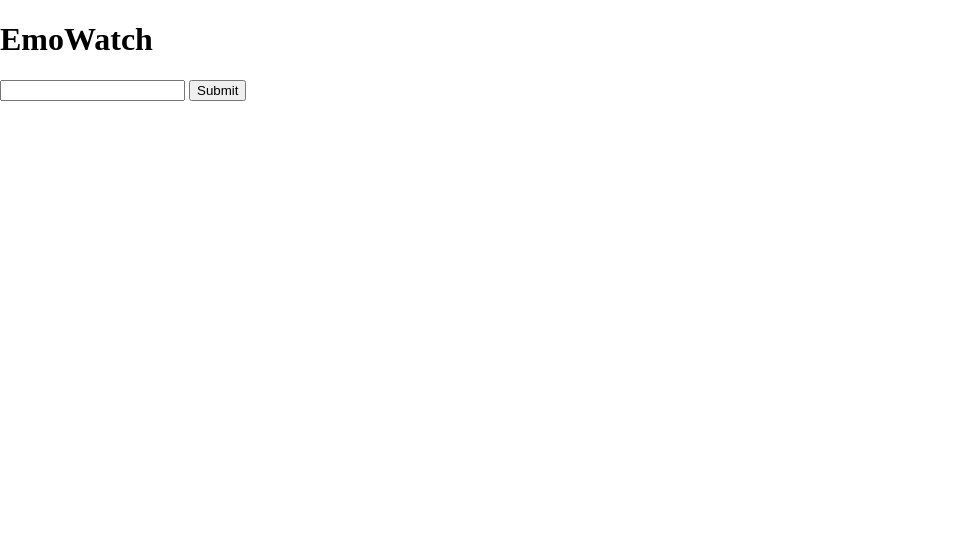
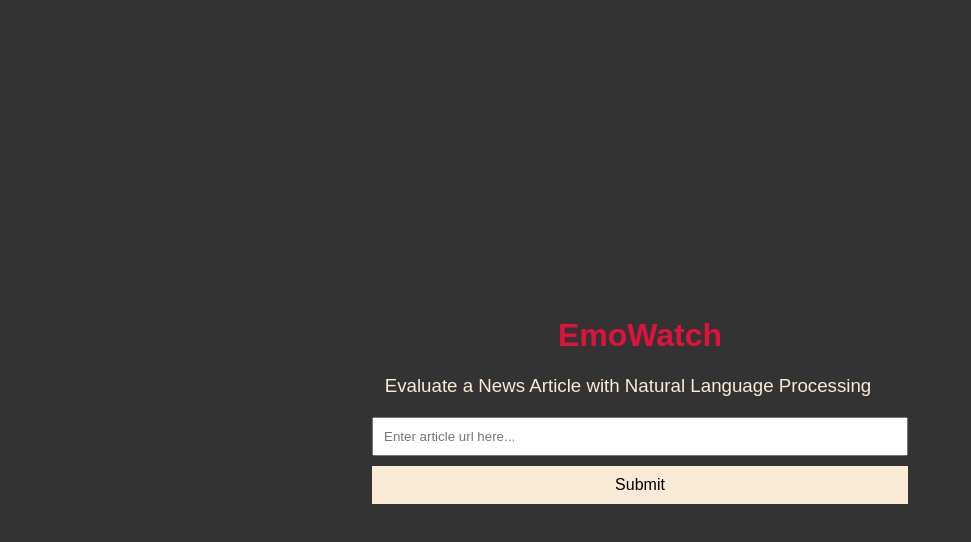
Before and after one commit to mrpeski/evaluate-news-nlp, a website built with webpack: page src/client/views/index.html in a window 1280 px wide. Shown: the whole page, without its empty margins (0-971 px from the left). Built offline with nearby package versions, Linux system fonts and the light colour scheme.

Commit message:
Style: App presentation update

```diff
--- a/src/client/styles/base.scss
+++ b/src/client/styles/base.scss
@@ -1,3 +1,14 @@
 html, body{
-  margin: 0
+  margin: 0;
+  height: 100%;
+  font-family: sans-serif;
+  color: antiquewhite;
 }
+
+body {
+  display: grid;
+  row-gap: 60px;
+  justify-content: center;
+  align-items: center;
+  background: #333
+}
--- a/src/client/styles/form.scss
+++ b/src/client/styles/form.scss
@@ -0,0 +1,16 @@
+input.url {
+  padding: 10px;
+  outline: 0;
+  width: 40vw
+}
+#main-from {
+  display: grid;
+  grid-row-gap: 10px;
+}
+.btn {
+  padding: 10px;
+  font-size: 16px;
+  background-color: antiquewhite;
+  border: none;
+  cursor: pointer;
+}
--- a/src/client/styles/header.scss
+++ b/src/client/styles/header.scss
@@ -0,0 +1,13 @@
+.title {
+  text-align: center;
+  align-items: center;
+  color: crimson;
+}
+.subtitle {
+  font-weight: 400;
+  max-width: 40vw;
+  margin: auto;
+  color: antiquewhite;
+  text-align: center;
+  margin: 20px 0;
+}
--- /dev/null
+++ b/src/client/styles/table.scss
@@ -0,0 +1,4 @@
+table {
+  background-color: white;
+  border: none;
+}
--- a/src/client/views/index.html
+++ b/src/client/views/index.html
@@ -8,13 +8,17 @@
     <title>EmoWatch</title>
 </head>
 <body>
-<h1>EmoWatch</h1>
-<form id="main-from">
-    <input type="text" class="url" name="url"/>
-    <button type="submit" class="btn">Submit</button>
-</form>
-<div id="result"></div>
-
+<div class="wrapper">
+    <h1 class="title">EmoWatch</h1>
+    <h3 class="subtitle">
+        Evaluate a News Article with Natural Language Processing
+    </h3>
+    <form id="main-from">
+        <input type="text" class="url" name="url" placeholder="Enter article url here..."/>
+        <button type="submit" class="btn">Submit</button>
+    </form>
+    <div id="result"></div>
+</div>
 <script>
     // Check that service workers are supported
     if ('serviceWorker' in navigator) {
```
